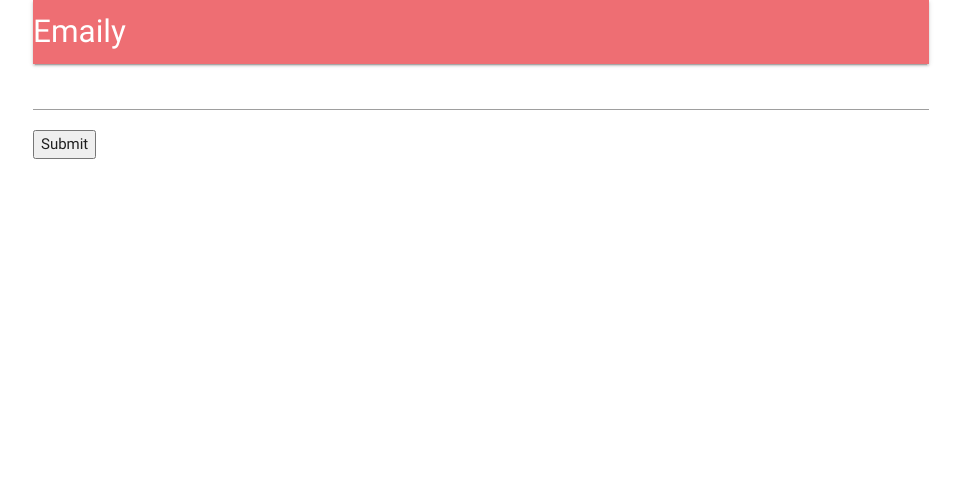
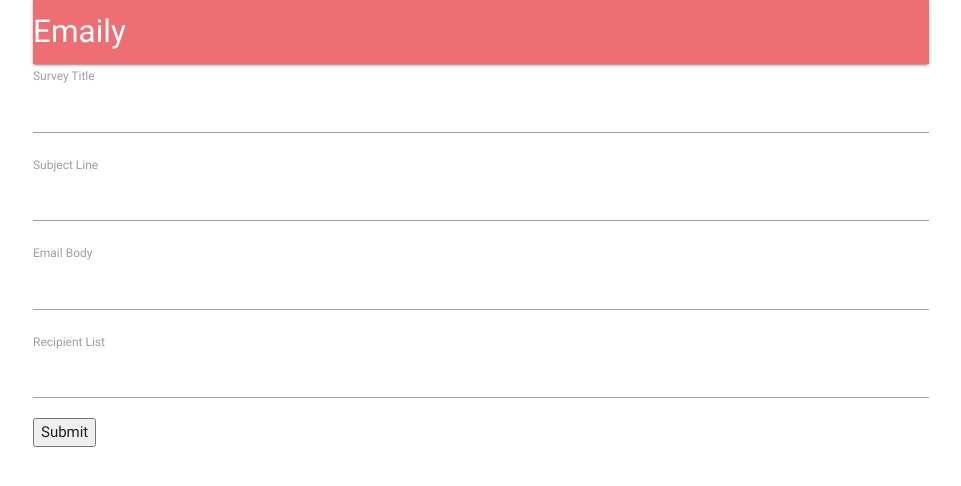
Before and after one commit to ruevaughn/emaily, a React (Create React App) app in the folder client/: page /surveys/new in a window 1280 px wide. Shown: the top 486 px of the page, without its empty margins (159-1120 px from the left). Built offline with nearby package versions, Linux system fonts and the light colour scheme; no server answers.

Commit message:
Fields showing

```diff
--- a/client/src/components/surveys/SurveyField.js
+++ b/client/src/components/surveys/SurveyField.js
@@ -1,8 +1,9 @@
 import React from 'react'
 
-export default ({ input }) => {
+export default ({ input, label }) => {
   return (
     <div>
+      <label>{label}</label>
       <input {...input} />
     </div>
   );
--- a/client/src/components/surveys/SurveyForm.js
+++ b/client/src/components/surveys/SurveyForm.js
@@ -6,7 +6,10 @@ class SurveyForm extends Component {
   renderFields() {
     return(
       <div>
-        <Field type="text" name="title" component={SurveyField} />
+        <Field type="text" name="title" label="Survey Title" component={SurveyField} />
+        <Field type="text" name="subject" label="Subject Line" component={SurveyField} />
+        <Field type="text" name="body" label="Email Body" component={SurveyField} />
+        <Field type="text" name="emails" label="Recipient List" component={SurveyField} />
       </div>
     );
   }
```
